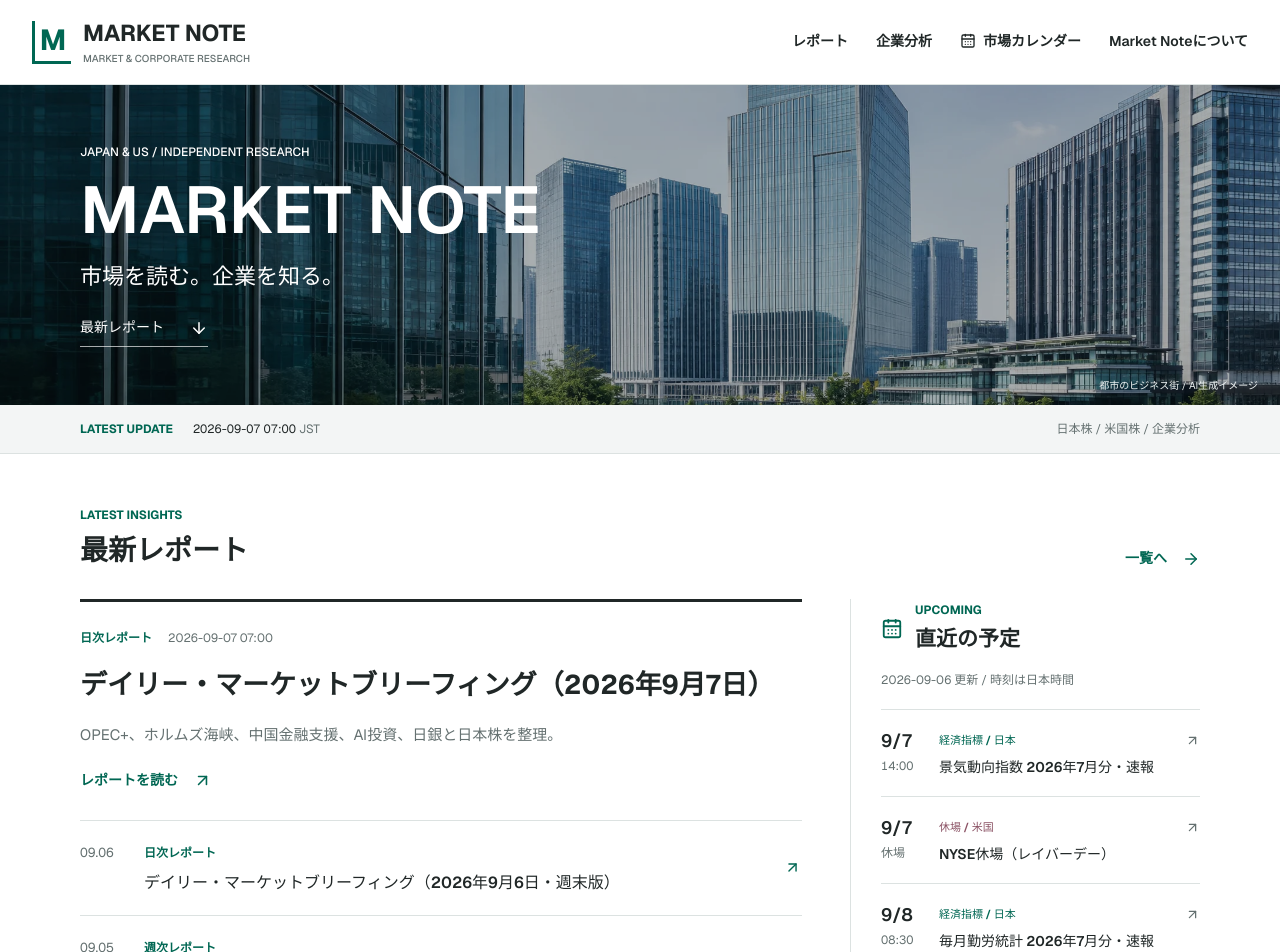
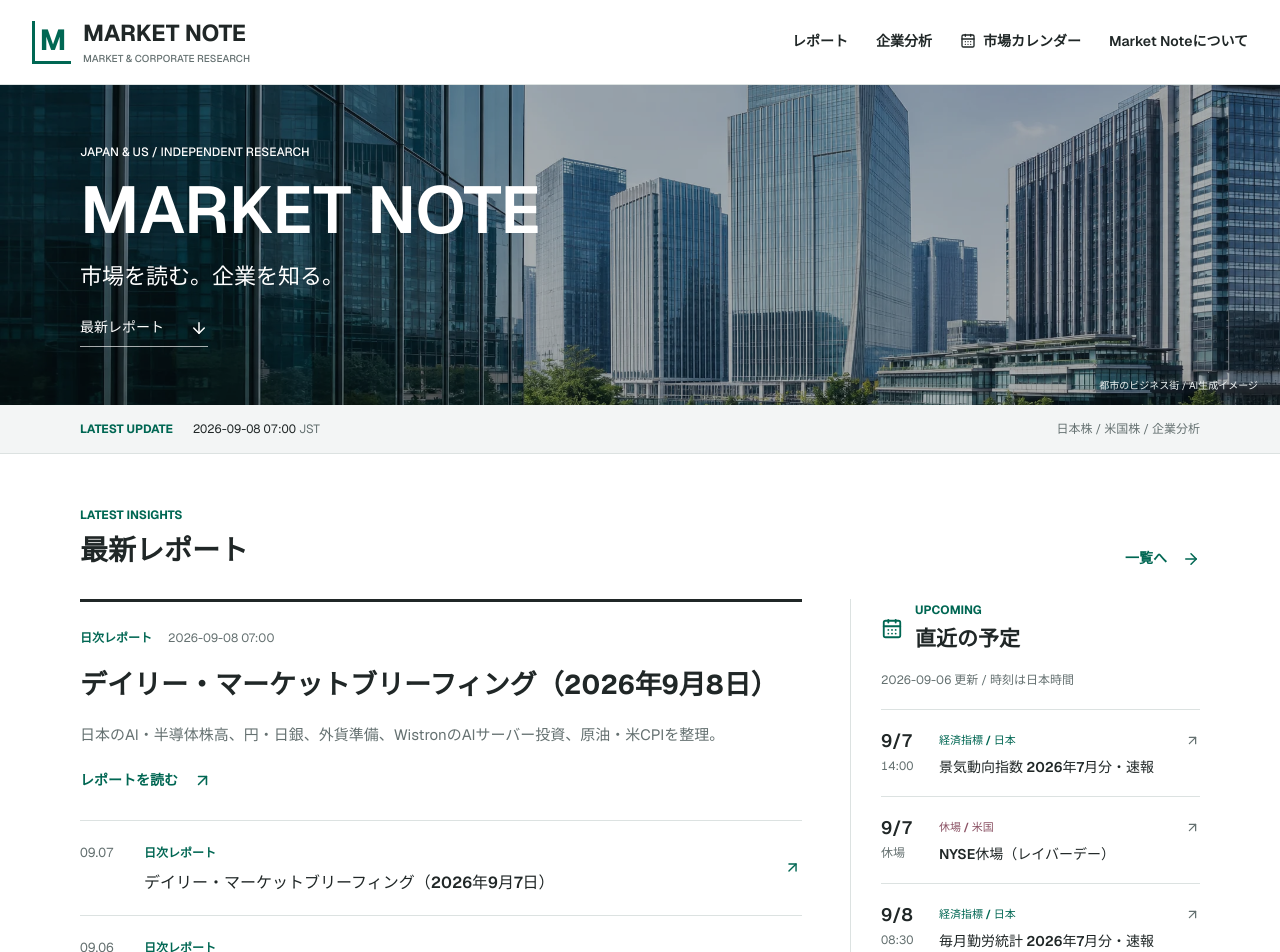
Before and after one commit to market-note-jp/market-note, a Next.js app: page / in a window 1280 px wide. Shown: the top 952 px of the page. Built offline with nearby package versions, Linux system fonts and the light colour scheme.

Commit message:
Add 2026-09-08 daily briefing to homepage

```diff
--- a/app/page.tsx
+++ b/app/page.tsx
@@ -5,6 +5,14 @@ import { ArrowDown, ArrowRight, ArrowUpRight, CalendarDays } from "lucide-react"
 import { marketCalendarEvents, marketCalendarReviewedAt } from "./market-calendar-data";
 
 const articles = [
+  {
+    kind: "日次レポート",
+    date: "2026-09-08 07:00",
+    dateTime: "2026-09-08T07:00:00+09:00",
+    title: "デイリー・マーケットブリーフィング（2026年9月8日）",
+    excerpt: "日本のAI・半導体株高、円・日銀、外貨準備、WistronのAIサーバー投資、原油・米CPIを整理。",
+    href: "/articles/daily-2026-09-08",
+  },
   {
     kind: "日次レポート",
     date: "2026-09-07 07:00",
```
